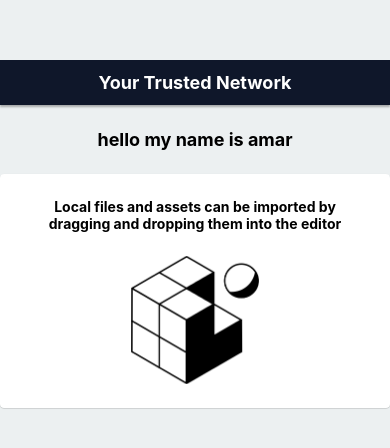
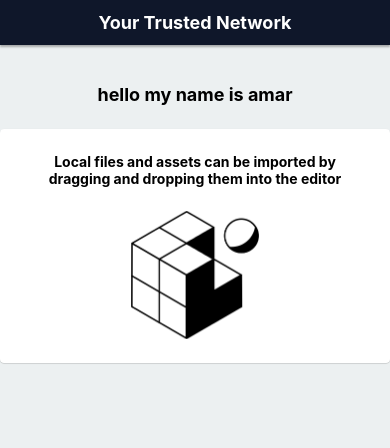
Before and after one commit to amrinder2002/InCircle, a React Native app: screen / in a window 390 px wide. Shown: the top 448 px of the page. Built offline with nearby package versions, Linux system fonts and the light colour scheme.

Commit message:
Fix header style for React Native

```diff
--- a/components/Header.js
+++ b/components/Header.js
@@ -11,8 +11,10 @@ export default function Header() {
 
 const styles = StyleSheet.create({
   container: {
-    position: 'sticky',
+    position: 'absolute',
     top: 0,
+    left: 0,
+    right: 0,
     width: '100%',
     backgroundColor: '#0F172A',
     shadowColor: '#000',
@@ -22,6 +24,7 @@ const styles = StyleSheet.create({
     elevation: 3,
     paddingVertical: 12,
     alignItems: 'center',
+    zIndex: 1,
   },
   logo: {
     color: '#fff',
```
